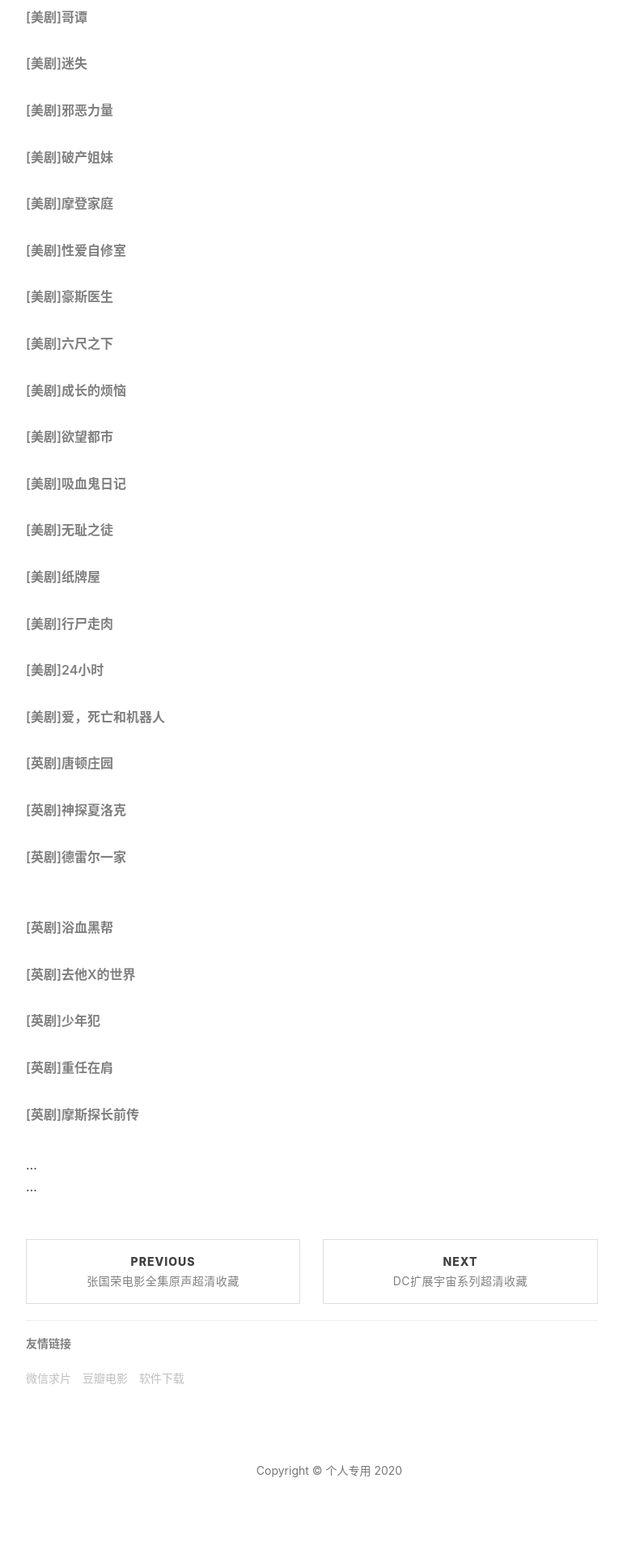
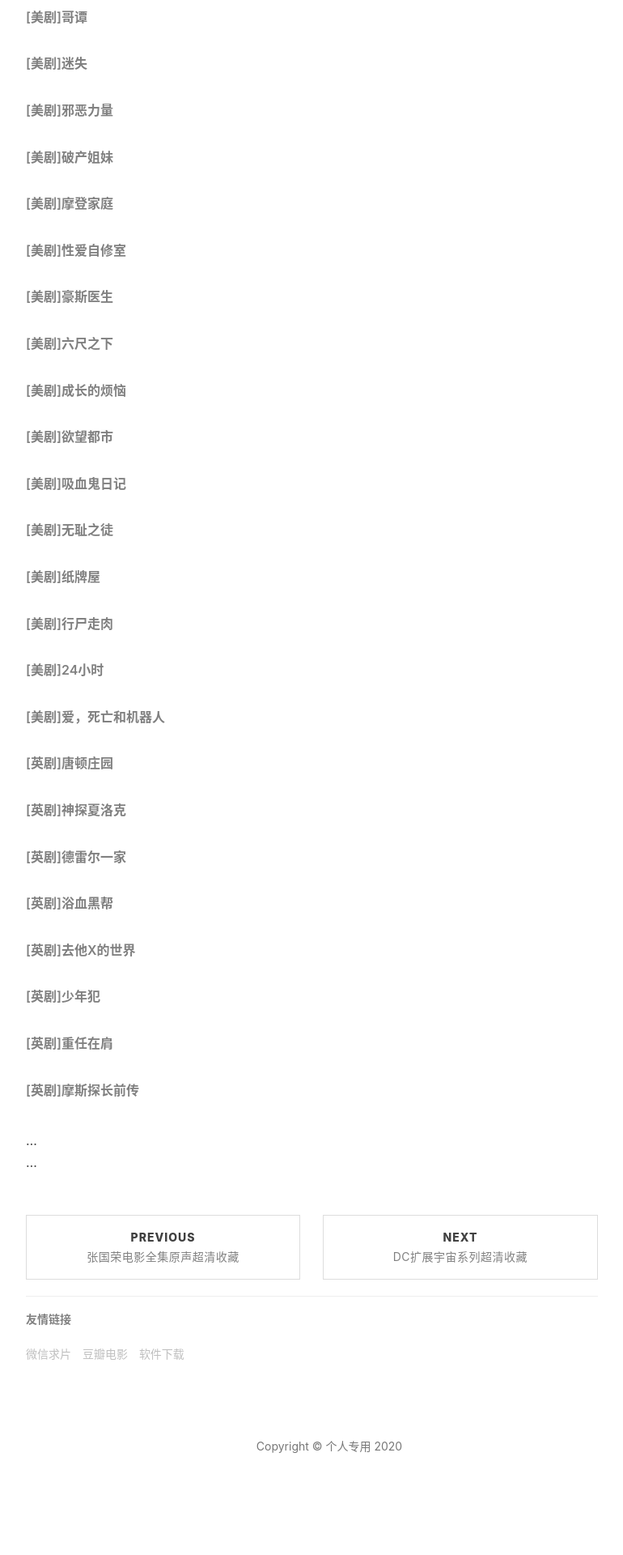
Before and after one commit to qisqifen/qisqifen.github.io, a Jekyll site: the page built from _posts/oumei/2019-05-01-meiju.md, in a window 1280 px wide. Shown: the part 990-2910 px from the top of the page at 81% size, without its empty margins (233-1003 px from the left). Built offline with Jekyll 4.4.1, drawn with Linux system fonts in a browser that asks for light colours; nearby versions of some CDN libraries; comment, search, counter and statistics services are not loaded; after the commit the page ends 2880 px from its top, so only the background shows below that.

Commit message:
first commit

```diff
--- a/_includes/head.html
+++ b/_includes/head.html
@@ -1,7 +1,7 @@
 <head>
     <meta charset="utf-8">
     <meta http-equiv="X-UA-Compatible" content="IE=edge">
-    <meta name="google-site-verification" content="xBT4GhYoi5qRD5tr338pgPM5OWHHIDR6mNg1a3euekI" />
+    <meta name="google-site-verification" content="DU95eQpBtfsYZHogteM9SUMqKpoCASjVwno6oLmcKMQ" />
     <meta name="viewport" content="width=device-width, initial-scale=1">
     <meta name="description" content="{{ site.description }}">
     <meta name="keywords"  content="{{ site.keyword }}">
--- a/_posts/oumei/2019-05-01-meiju.md
+++ b/_posts/oumei/2019-05-01-meiju.md
@@ -147,12 +147,6 @@ tags:
 </details>
 
 <details>
-<summary></summary>
-
-</details>
-
-
-<details>
 <summary>[英剧]浴血黑帮</summary>
  1-5季全集 [18GB]
 </details>
```
